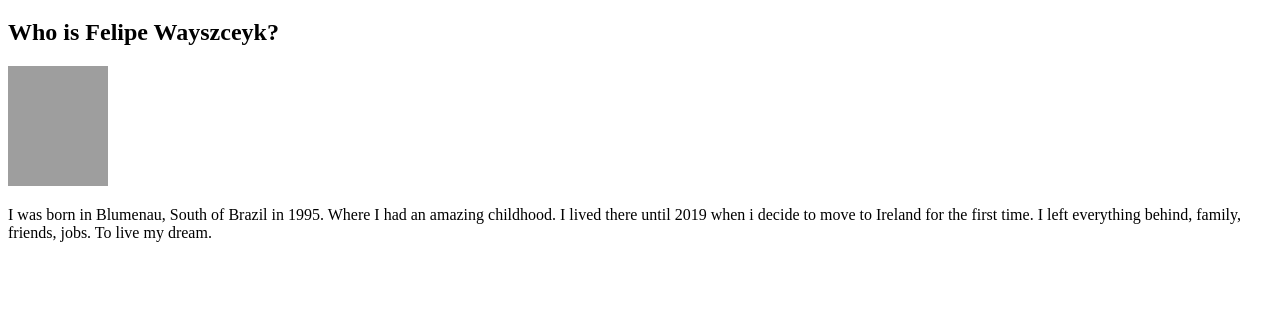
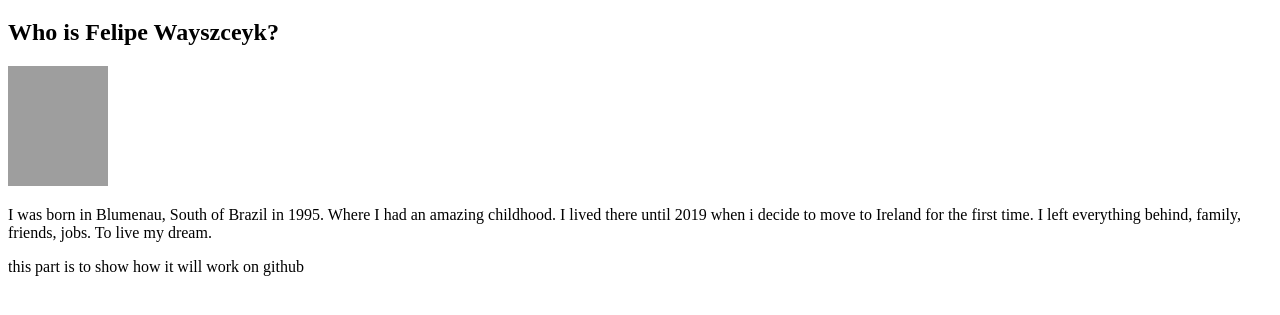
Before and after one commit to felipewayszceyk/second-repository-test, a plain HTML site: page Index.html in a window 1280 px wide. Shown: the part 61-376 px from the top of the page. Drawn offline with Linux system fonts and the light colour scheme; grey boxes are pictures that could not be loaded.

Commit message:
Update my-first-website to check how it works

```diff
--- a/Index.html
+++ b/Index.html
@@ -13,6 +13,8 @@
 	<p>I was born in Blumenau, South of Brazil in 1995. Where I had an amazing childhood. I lived there until 2019 when i decide to move
 		to Ireland for the first time. I left everything behind, family, friends, jobs. To live my dream.
 	</p>
+	<p>this part is to show how it will work on github
+	</p>
 
 	<script src="js/script.js"></script>
 
```
